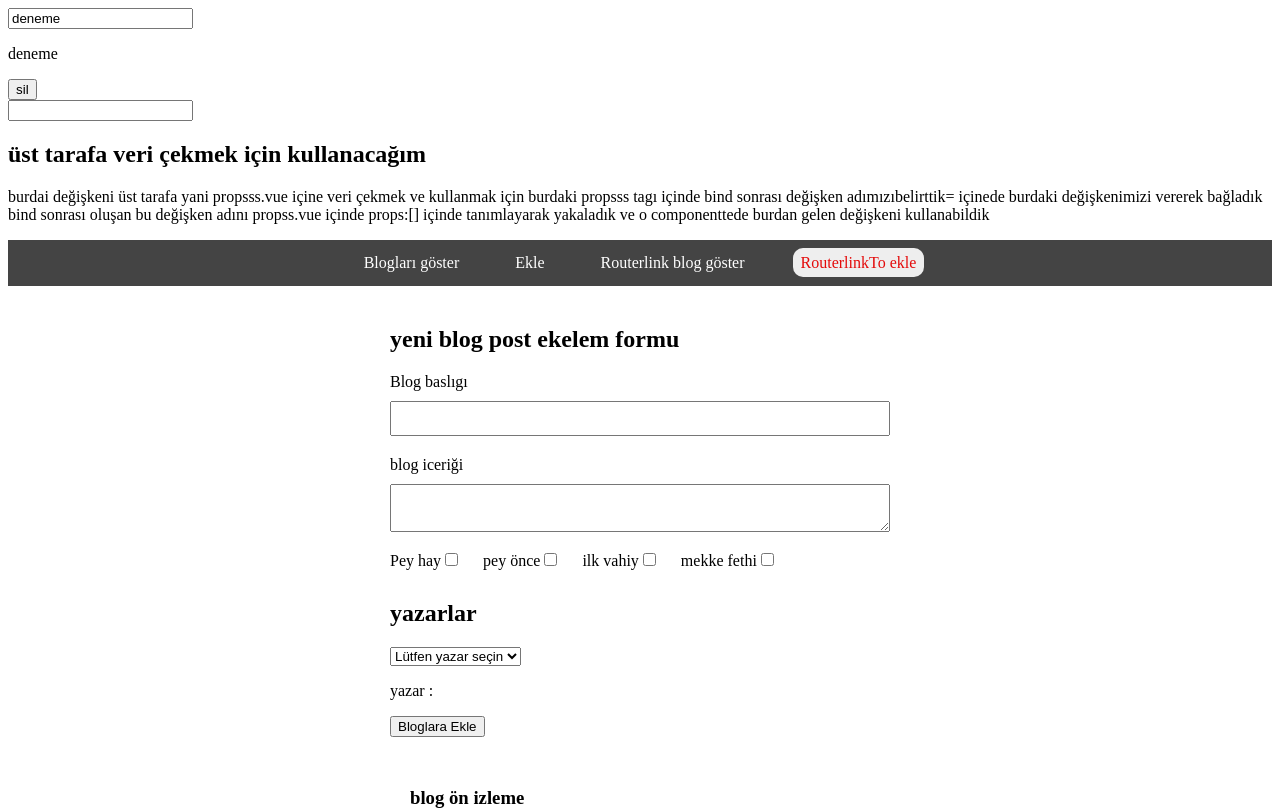
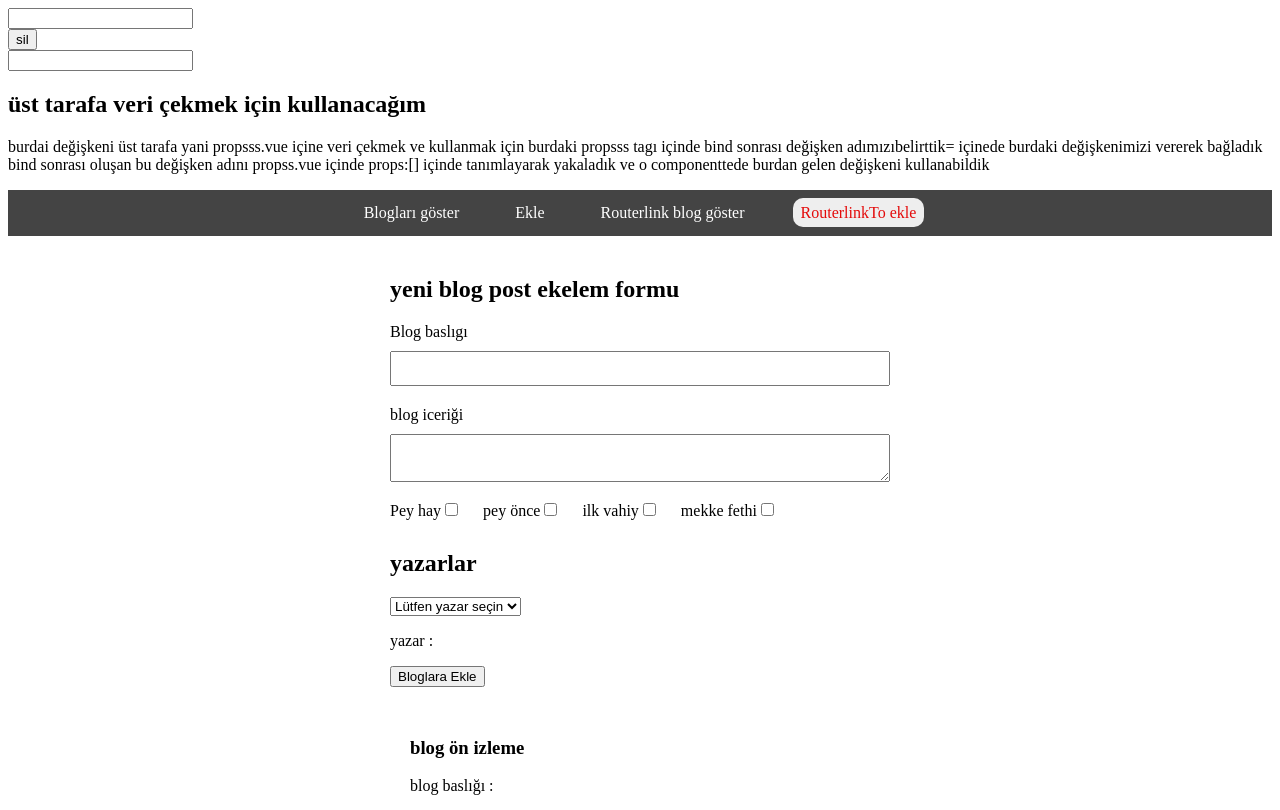
Before and after one commit to EmreYamanYazilim/vue, a Vue app in the folder vue CLI/vue-playlist/: page /ekle in a window 1280 px wide. Shown: the top 810 px of the page. Built offline with nearby package versions, Linux system fonts and the light colour scheme.

Commit message:
kullanıcı ekleme yazdırma

```diff
--- a/vue CLI/vue-playlist/src/components/form.vue
+++ b/vue CLI/vue-playlist/src/components/form.vue
@@ -1,17 +1,34 @@
 <template>
-  <form action="">
-    <input type="text" v-model="text"> <!-- v model ile 2 yönlü bağlanma v model ile aynı zamanda bind etmiş olyporuz ve değişkeni input içine yazdırabiliyoruz-->
-    <p>{{ text }}</p> <!-- inputta yazdıklarımız  p içindede yazılacak  direk value olarak alacak-->
-  </form>
+    <div>
+        <form action="#">
+            <input type="text" v-model="student" @keypress="addStudend">
+            <!-- v model ile 2 yönlü bağlanma v model ile aynı zamanda bind etmiş olyporuz ve değişkeni input içine yazdırabiliyoruz-->
+            <div v-for="student in studetns" :key="student"> <!-- yazılanları  yazdır-->
+                <span>{{student}}</span>
+            </div>
+        </form>
+    </div>
+
 </template>
 
 <script>
 export default {
     data() {
         return {
-            text:'deneme',
+            student:'',
+            studetns:[]
         }
-    }
+    },
+    methods: {
+        addStudend(e){
+            if(e.key == "." && this.student){  //  . basarak ekle
+                if(!this.studetns.includes(this.student)){ // array  içinde bak student inputta yazdığımız yoksa işleme devam et
+                    this.studetns.push(this.student) // yoksa  students array içine student inputu içindekini ekle
+                }
+                this.student="" // inputu sıfırla
+            }
+        }
+    },
 }
 </script>
 
```
